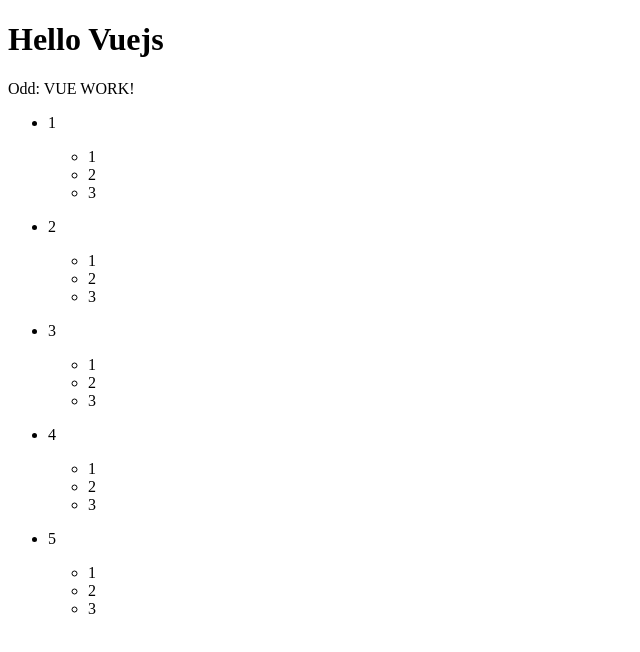
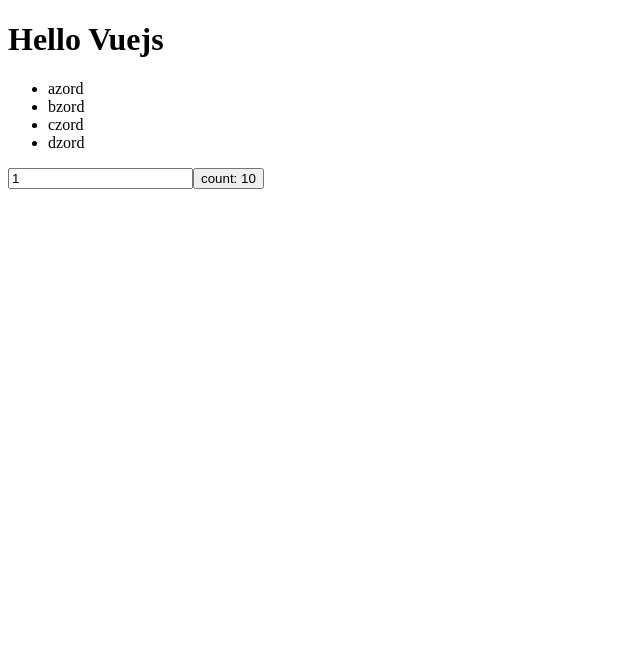
Before and after one commit to Lee-TB/learn-vuejs, a plain HTML site: page index.html in a window 1280 px wide. Shown: the whole page, without its empty margins (0-640 px from the left). Drawn offline with nearby package versions, Linux system fonts and the light colour scheme.

Commit message:
01-exercise

```diff
--- a/index.html
+++ b/index.html
@@ -7,62 +7,36 @@
     <title>Learn Vuejs</title>
   </head>
   <body>
-    <script src="https://unpkg.com/vue@3/dist/vue.global.js"></script>
-
     <h1>Hello Vuejs</h1>
 
     <div id="app">
-      <p v-if="message.length % 2 === 0">Even: {{message.toUpperCase()}}</p>
-      <p v-else>Odd: {{message.toUpperCase()}}</p>
-      <ul>
-        <li v-for="number in listOfNumbers">
-          <p>{{number.name}}</p>
-          <ul>
-            <li v-for="item in number.list">{{item}}</li>
-          </ul>
-        </li>
+      <p v-if="characterList.length === 0">There are no characters</p>
+      <ul v-else>
+        <li v-for="character in characterList">{{character.name}}</li>
       </ul>
+      <input type="number" v-model="increaseAmount" />
+      <button @click="increaseCount">count: {{count}}</button>
     </div>
 
+    <script src="https://unpkg.com/vue@3/dist/vue.global.js"></script>
     <script>
-      const { createApp } = Vue;
-
-      const app = createApp({
-        data() {
-          return {
-            message: 'vue work!',
-            listOfNumbers: [
-              {
-                name: 1,
-                id: '0d310717-0b6e-4508-a97b-80c3f31477ac',
-                list: [1, 2, 3],
-              },
-              {
-                name: 2,
-                id: '7d61ca99-e047-4e53-9766-030602940787',
-                list: [1, 2, 3],
-              },
-              {
-                name: 3,
-                id: '604ffe2f-3000-4e6d-9ec3-0ff20a7c54f5',
-                list: [1, 2, 3],
-              },
-              {
-                name: 4,
-                id: 'fd47aa1a-fcac-41f9-8224-179013d8cb79',
-                list: [1, 2, 3],
-              },
-              {
-                name: 5,
-                id: 'd51b0473-c87f-4599-a1fa-a5374de5fab9',
-                list: [1, 2, 3],
-              },
-            ],
-          };
+      Vue.createApp({
+        data: () => ({
+          count: 10,
+          increaseAmount: 1,
+          characterList: [
+            { name: 'azord' },
+            { name: 'bzord' },
+            { name: 'czord' },
+            { name: 'dzord' },
+          ],
+        }),
+        methods: {
+          increaseCount() {
+            this.count += this.increaseAmount;
+          },
         },
-      });
-
-      app.mount('#app');
+      }).mount('#app');
     </script>
   </body>
 </html>
```
